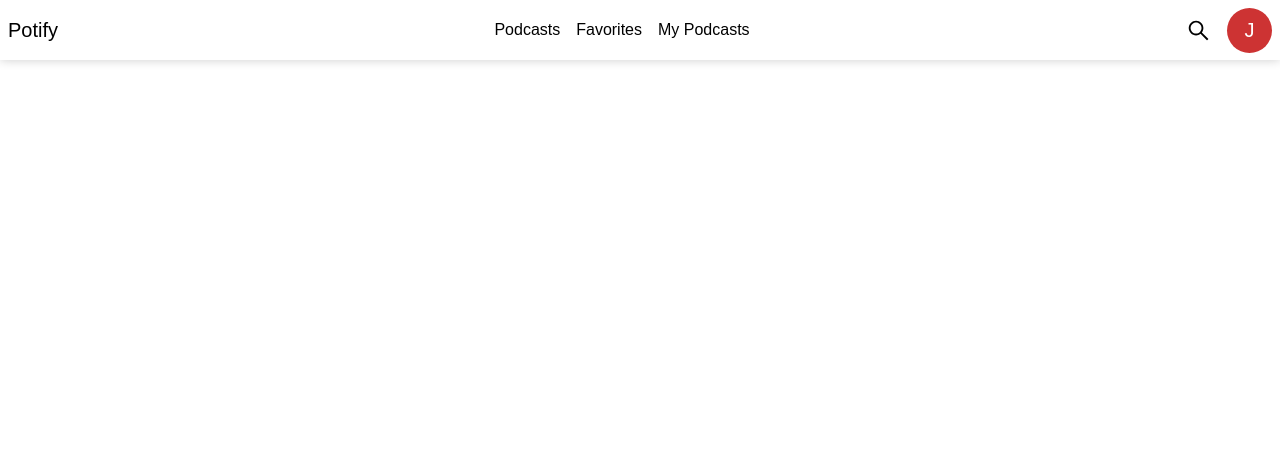
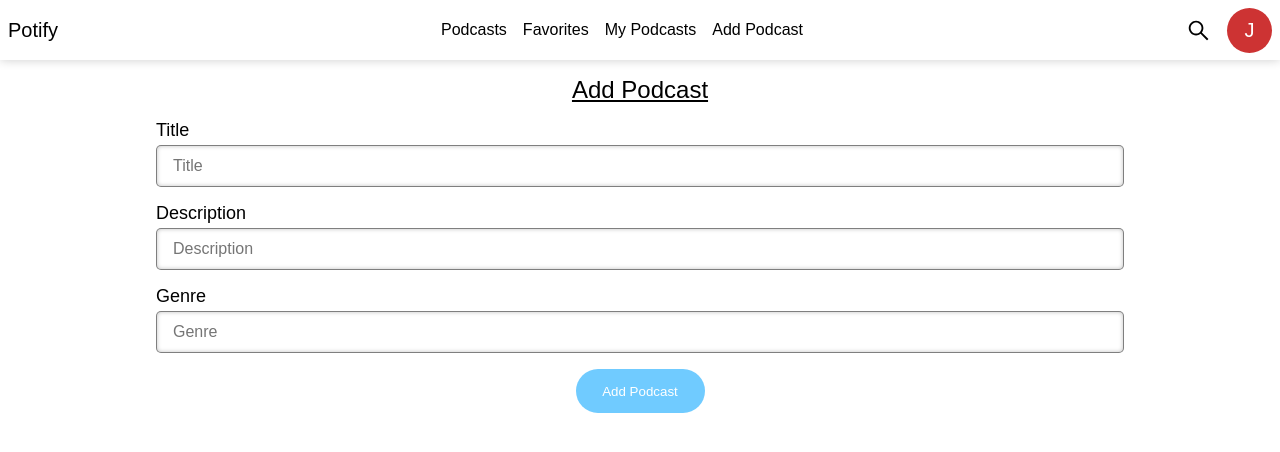
Before and after one commit to JanikKur/Potify, a React (Create React App) app: page /addpodcast in a window 1280 px wide. Shown: the top 452 px of the page. Built offline with nearby package versions, Linux system fonts and the light colour scheme.

Commit message:
Added Add Podcast Site

```diff
--- a/src/App.js
+++ b/src/App.js
@@ -1,5 +1,6 @@
 import { BrowserRouter as Router, Routes, Route } from "react-router-dom";
 import Navigation from "./layouts/Navigation";
+import AddPodcast from "./pages/AddPodcast";
 import Home from "./pages/Home";
 import MyPodcasts from "./pages/MyPodcasts";
 import Podcast from "./pages/Podcast";
@@ -17,6 +18,7 @@ export default function App() {
           <Route path="/podcast" element={<Podcast/>} />
           <Route path="/settings" element={<Settings/>} />
           <Route path="/mypodcasts" element={<MyPodcasts/>} />
+          <Route path="/addpodcast" element={<AddPodcast/>} />
         </Routes>
       </Router>
     </div>
--- a/src/assets/styles/index.css
+++ b/src/assets/styles/index.css
@@ -42,3 +42,25 @@ h2{
     margin: 0 0 1rem 0;
     text-decoration: underline;
 }
+
+.form-group{
+    display: flex;
+    width: 100%;
+    flex-direction: column;
+    gap: .25rem;
+}
+
+.form-group label{
+    font-size: 18px;
+}
+
+.form-group .form-control{
+    height: 42px;
+    width: 100%;
+    border: 1px solid rgba(0,0,0,.5);
+    background-color: white;
+    border-radius: 5px;
+    box-shadow: 0px 0px 4px 0px rgba(0,0,0,0.25) inset;
+    font-size: 100%;
+    padding: 1rem;
+}
--- /dev/null
+++ b/src/assets/styles/pages/addPodcast.css
@@ -0,0 +1,6 @@
+.add-podcast-form{
+    display: flex;
+    flex-direction: column;
+    gap: 1rem;
+    align-items: center;
+}
--- a/src/assets/styles/pages/settings.css
+++ b/src/assets/styles/pages/settings.css
@@ -35,28 +35,6 @@
     margin-top: 1.5rem;
 }
 
-.form-group{
-    display: flex;
-    width: 100%;
-    flex-direction: column;
-    gap: .25rem;
-}
-
-.form-group label{
-    font-size: 18px;
-}
-
-.form-group .form-control{
-    height: 42px;
-    width: 100%;
-    border: none;
-    background-color: white;
-    border-radius: 5px;
-    box-shadow: 0px 0px 4px rgba(0,0,0,0.25) inset;
-    font-size: 100%;
-    padding: 1rem;
-}
-
 .new-password-wrapper{
     width: 100%;
 }
@@ -77,6 +55,10 @@
     list-style: none;
 }
 
+.new-password-wrapper summary::-webkit-details-marker {
+    display:none;
+}
+
 .delete-button{
     border: none;
     background-color: transparent;
--- a/src/layouts/Navigation.js
+++ b/src/layouts/Navigation.js
@@ -17,6 +17,7 @@ export default function Navigation() {
                 <Link to="/search" className="nav-link">Podcasts</Link>
                 <Link to="/" className="nav-link">Favorites</Link>
                 <Link to="/mypodcasts" className="nav-link">My Podcasts</Link>
+                <Link to="/addpodcast" className="nav-link">Add Podcast</Link>
             </div>
             <div className="right">
                     <button className="search-button"><AiOutlineSearch/></button>
--- /dev/null
+++ b/src/pages/AddPodcast.js
@@ -0,0 +1,27 @@
+import React from 'react'
+import '../assets/styles/pages/addPodcast.css';
+
+export default function AddPodcast() {
+    return (
+        <main>
+            <h2>Add Podcast</h2>
+            <form className="add-podcast-form">
+                <div className="form-group">
+                    <label>Title</label>
+                    <input type="text" placeholder="Title" className="form-control" />
+                </div>
+
+                <div className="form-group">
+                    <label>Description</label>
+                    <input type="text" placeholder="Description" className="form-control" />
+                </div>
+
+                <div className="form-group">
+                    <label>Genre</label>
+                    <input type="text" placeholder="Genre" className="form-control" />
+                </div>
+                <button className="main-button" type="submit">Add Podcast</button>
+            </form>
+        </main>
+    )
+}
--- a/src/pages/Home.js
+++ b/src/pages/Home.js
@@ -11,7 +11,7 @@ export default function Home() {
     <main>
       <SearchBar />
       <div className="main-links-wrapper">
-        <MainLink icon={<BiMicrophone />} text="My Podcasts" href="/" />
+        <MainLink icon={<BiMicrophone />} text="My Podcasts" href="/mypodcasts" />
         <MainLink icon={<BiHeart />} text="Favorites" href="/" />
         <MainLink icon={<BiTrendingUp />} text="Trends" href="/" />
         <MainLink icon={<FiSettings />} text="Settings" href="/settings" />
--- a/src/pages/Settings.js
+++ b/src/pages/Settings.js
@@ -8,7 +8,7 @@ export default function Settings() {
                 <h1 className="name-icon">J</h1>
                 <h1 className="name">Janik Kurtz</h1>
             </div>
-            <div className="settings">
+            <form className="settings">
                 <div className="form-group">
                     <label>Name</label>
                     <input type="text" placeholder="Name" className="form-control" />
@@ -32,7 +32,7 @@ export default function Settings() {
                 </details>
                 <button className="main-button">Save</button>
                 <button className="delete-button">Delete Account</button>
-            </div>
+            </form>
         </main>
     )
 }
```
